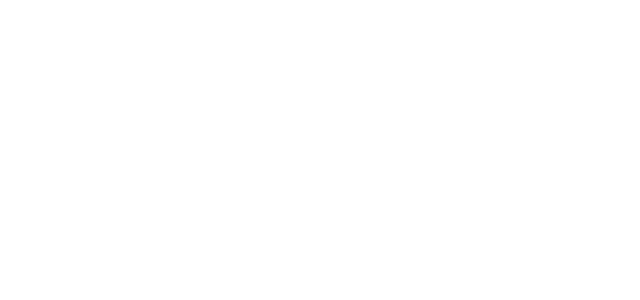
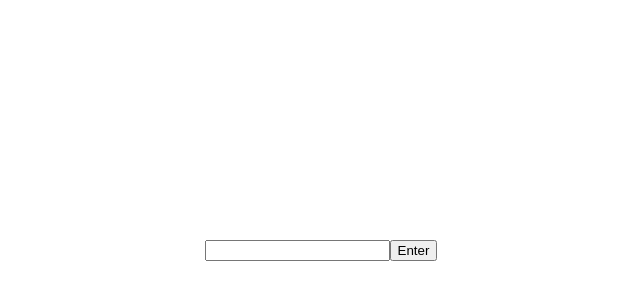
Before and after one commit to OlehKozubJS/goit-react-hw-03-image-finder, a React (Create React App) app: page / in a window 1280 px wide. Shown: the part 160-460 px from the top of the page, without its empty margins (319-959 px from the left). Built offline with nearby package versions, Linux system fonts and the light colour scheme.

Commit message:
Update TestComponentLifeCycle.jsx

```diff
--- a/src/components/TestComponentLifeCycle.jsx
+++ b/src/components/TestComponentLifeCycle.jsx
@@ -1,9 +1,25 @@
 import { Component } from 'react';
 
 export class LifeCycle extends Component {
-  state = {};
+  state = {
+    todos: [],
+    filter: '',
+  };
+
+  componentDidUpdate(prevProps, prevState) {
+    if (this.state.todos) {
+    }
+  }
 
   render() {
-    return <div></div>;
+    return (
+      <div>
+        <form onSubmit={this.reckonSum}>
+          <input name="numbersInput" type="text" />
+          <button type="submit">Enter</button>
+        </form>
+        <div>{this.state.sum}</div>
+      </div>
+    );
   }
 }
```
